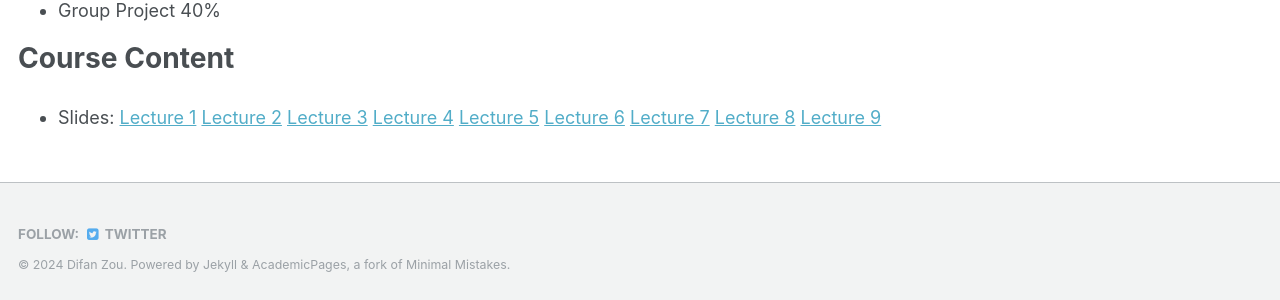
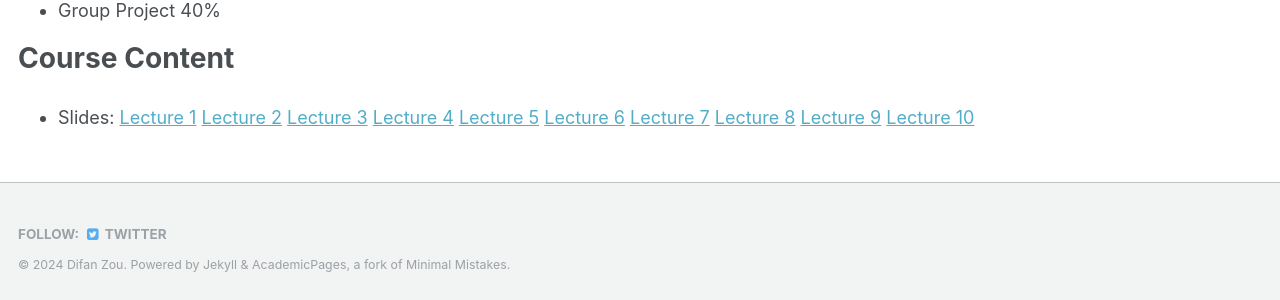
Before and after one commit to difanzou/difanzou.github.io, a Jekyll site: the page built from _teaching/2024-spring-teaching.md, in a window 1280 px wide. Shown: the part 1044-1344 px from the top of the page. Built offline with Jekyll 4.4.1, drawn with Linux system fonts in a browser that asks for light colours.

Commit message:
add teaching

```diff
--- a/_teaching/2024-spring-teaching.md
+++ b/_teaching/2024-spring-teaching.md
@@ -32,4 +32,4 @@
 
 # Course Content
 
-* Slides: [Lecture 1](https://drive.google.com/file/d/1hP5tAuVmUKGRKSyd2c2UkYftfWs91Kgx/view?usp=sharing) [Lecture 2](https://drive.google.com/file/d/1PtYSWEH751qYY8XHmiJDM6YHtNLxmRwC/view?usp=sharing) [Lecture 3](https://drive.google.com/file/d/1h_Fy6M91yu6yWB_-Bf9lDDnGs5W_rTgh/view?usp=sharing) [Lecture 4](https://drive.google.com/file/d/14pkzBu9KP2__IhWYIk38iMV_6bkwP_kK/view?usp=sharing) [Lecture 5](https://drive.google.com/file/d/1gHSIKgCiB6rFnYrWCJQldF6RKxgCHpD_/view?usp=sharing) [Lecture 6](https://drive.google.com/file/d/1dxV-2V0fnb5-vMzR-H5HS8dRhcG14KcO/view?usp=sharing) [Lecture 7](https://drive.google.com/file/d/1nyXxRuylZmVFelogt0dglEohb22n6nH8/view?usp=sharing) [Lecture 8](https://drive.google.com/file/d/1lxE9lnz0DpCZUzTmfudN5cClqaNq-V0I/view?usp=sharing) [Lecture 9](https://drive.google.com/file/d/1rb9DH8jzd-rePFsz4jPcqzzf43fujIgH/view?usp=sharing)
+* Slides: [Lecture 1](https://drive.google.com/file/d/1hP5tAuVmUKGRKSyd2c2UkYftfWs91Kgx/view?usp=sharing) [Lecture 2](https://drive.google.com/file/d/1PtYSWEH751qYY8XHmiJDM6YHtNLxmRwC/view?usp=sharing) [Lecture 3](https://drive.google.com/file/d/1h_Fy6M91yu6yWB_-Bf9lDDnGs5W_rTgh/view?usp=sharing) [Lecture 4](https://drive.google.com/file/d/14pkzBu9KP2__IhWYIk38iMV_6bkwP_kK/view?usp=sharing) [Lecture 5](https://drive.google.com/file/d/1gHSIKgCiB6rFnYrWCJQldF6RKxgCHpD_/view?usp=sharing) [Lecture 6](https://drive.google.com/file/d/1dxV-2V0fnb5-vMzR-H5HS8dRhcG14KcO/view?usp=sharing) [Lecture 7](https://drive.google.com/file/d/1nyXxRuylZmVFelogt0dglEohb22n6nH8/view?usp=sharing) [Lecture 8](https://drive.google.com/file/d/1lxE9lnz0DpCZUzTmfudN5cClqaNq-V0I/view?usp=sharing) [Lecture 9](https://drive.google.com/file/d/1rb9DH8jzd-rePFsz4jPcqzzf43fujIgH/view?usp=sharing) [Lecture 10](https://drive.google.com/file/d/1031VbU_zgW4VSQG7gDRw-SZbJUXRadee/view?usp=sharing)
```
